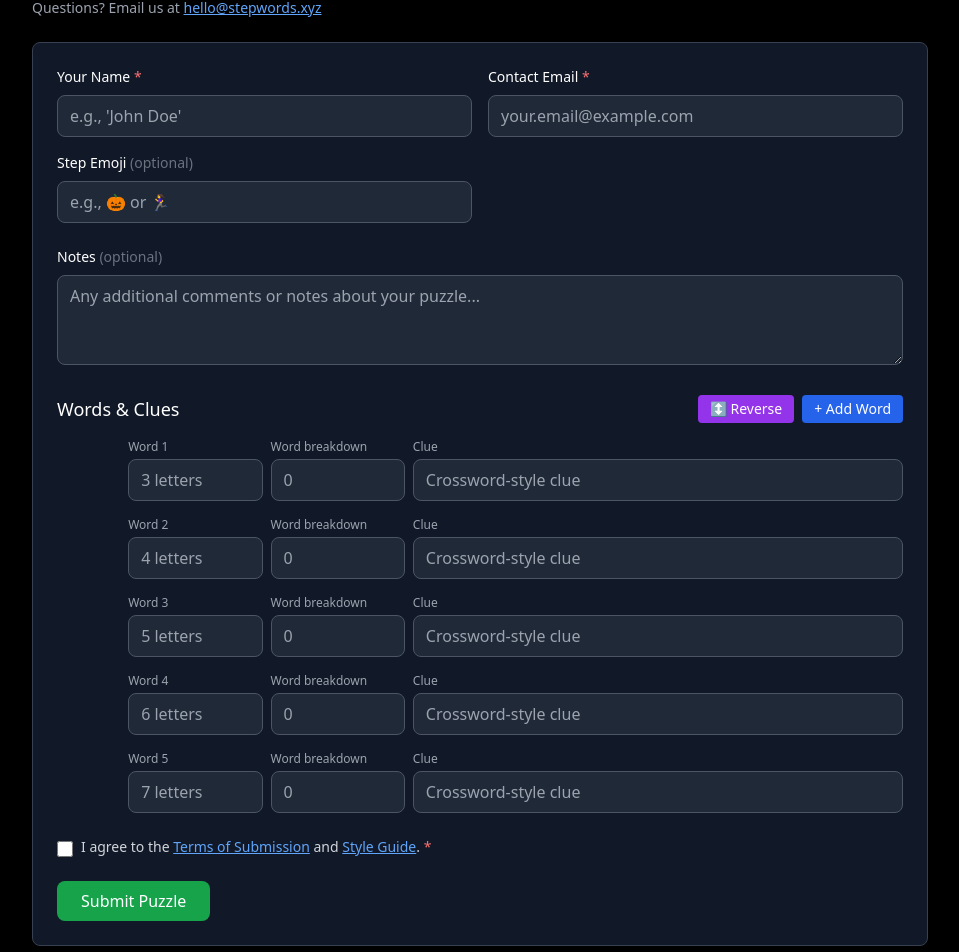
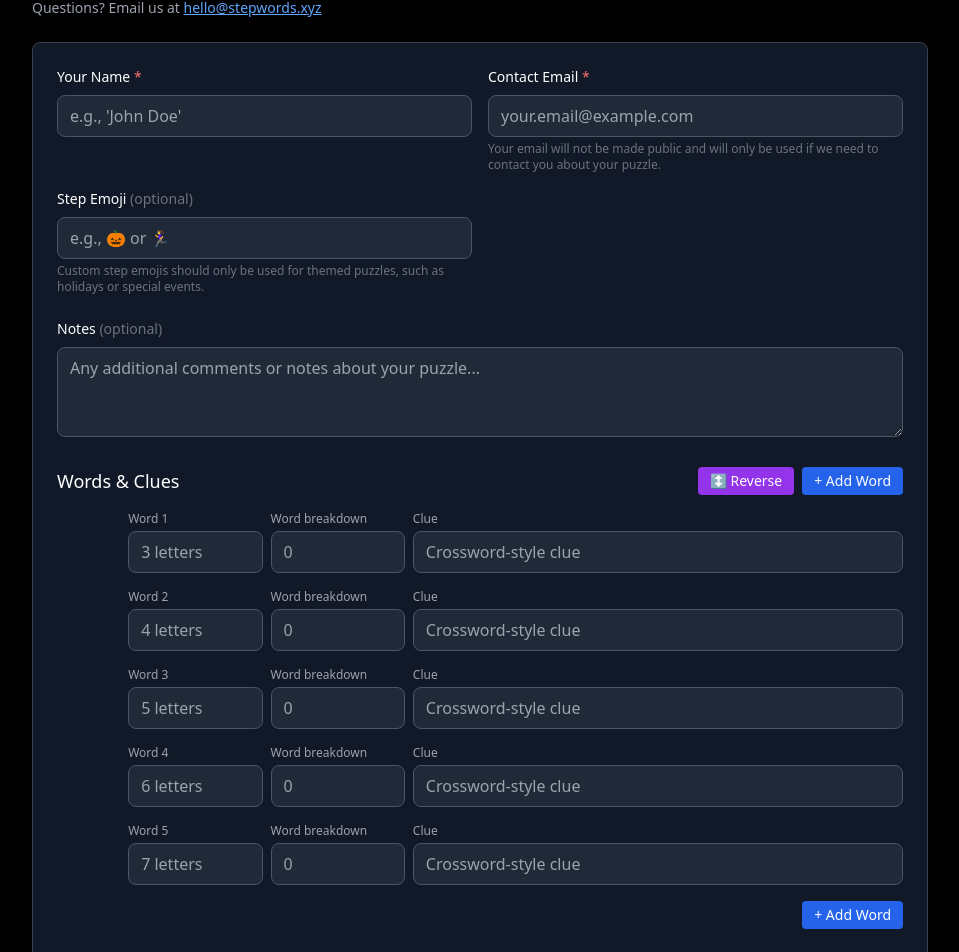
Before and after one commit to benreich4/stepwords, a React (Vite) app: page /create in a window 1280 px wide. Shown: the part 295-1247 px from the top of the page, without its empty margins (160-1119 px from the left). Built offline with nearby package versions, Linux system fonts and the light colour scheme.

Commit message:
Create page notes and clean up

```diff
--- a/src/pages/PuzzleCreator.jsx
+++ b/src/pages/PuzzleCreator.jsx
@@ -333,6 +333,9 @@ const PuzzleCreatorSimple = () => {
                     placeholder="your.email@example.com"
                     className="w-full px-3 py-2 bg-gray-800 border border-gray-600 rounded-lg focus:border-blue-400 focus:outline-none"
                   />
+                  <p className="text-xs text-gray-500 mt-1">
+                    Your email will not be made public and will only be used if we need to contact you about your puzzle.
+                  </p>
                 </div>
                 <div>
                   <label className="block text-sm font-medium mb-2">
@@ -347,6 +350,9 @@ const PuzzleCreatorSimple = () => {
                     className="w-full px-3 py-2 bg-gray-800 border border-gray-600 rounded-lg focus:border-blue-400 focus:outline-none"
                     title="Optional: a single emoji to use instead of the default stepladder 🪜"
                   />
+                  <p className="text-xs text-gray-500 mt-1">
+                    Custom step emojis should only be used for themed puzzles, such as holidays or special events.
+                  </p>
                 </div>
               </div>
 
@@ -436,6 +442,17 @@ const PuzzleCreatorSimple = () => {
                     </div>
                   ))}
                 </div>
+
+                {/* Add Word button at bottom */}
+                <div className="mt-4 flex justify-end">
+                  <button
+                    onClick={addWordRow}
+                    disabled={submissionWords.length >= 15}
+                    className="px-3 py-1 bg-blue-600 hover:bg-blue-700 disabled:bg-gray-600 disabled:cursor-not-allowed rounded text-sm transition-colors"
+                  >
+                    + Add Word
+                  </button>
+                </div>
               </div>
 
               {/* Terms of Service */}
```
